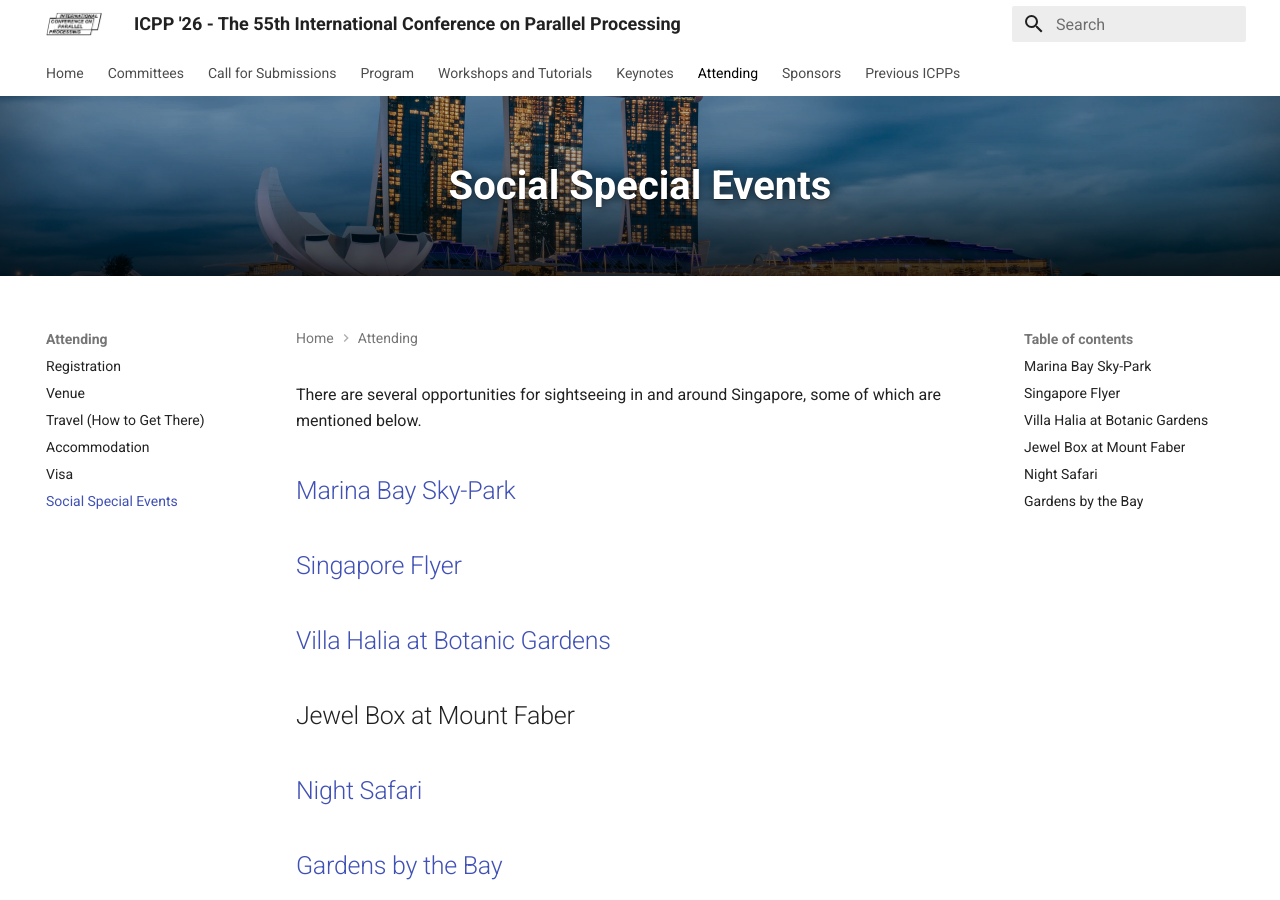
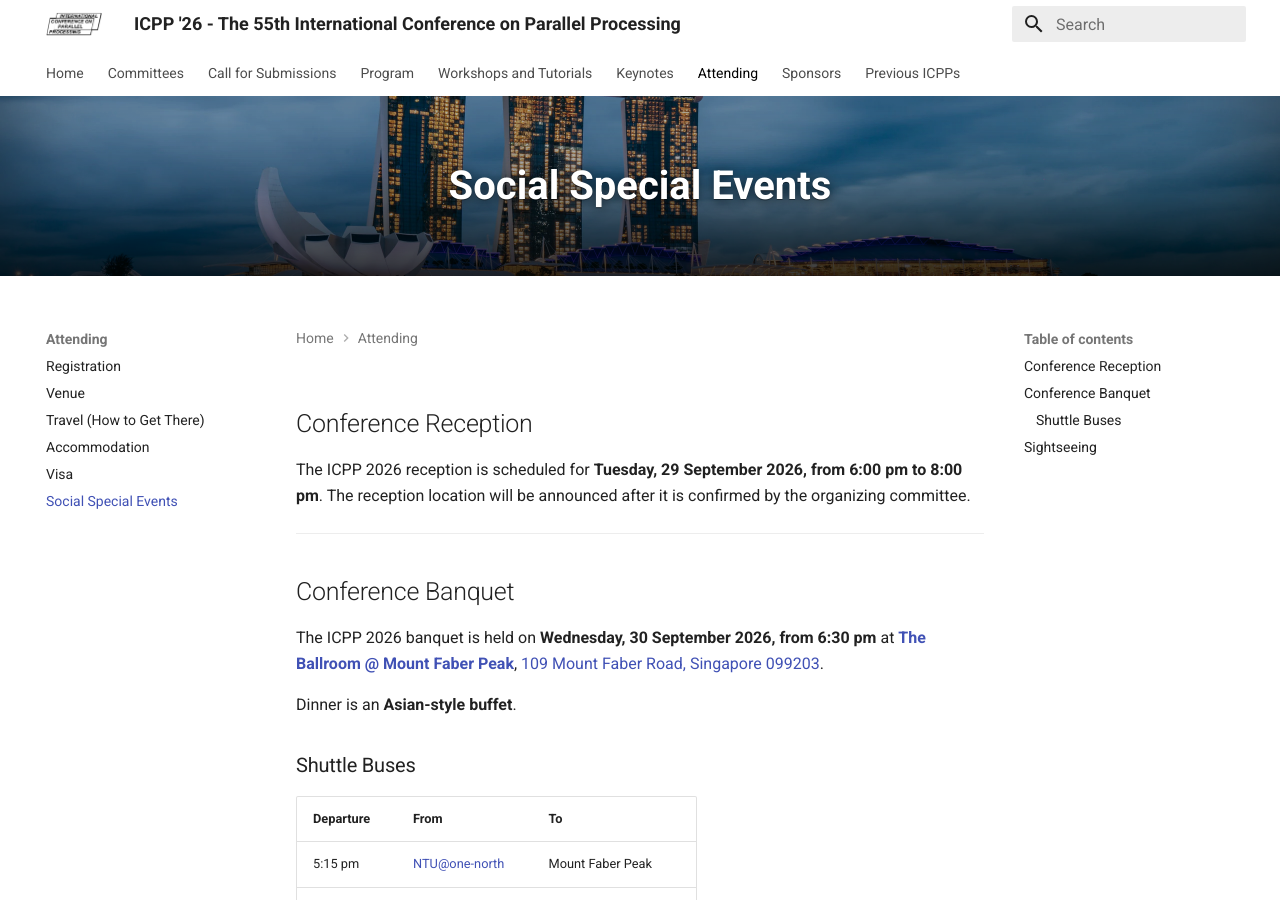
Before and after one commit to icpp2026/icpp2026.github.io, an MkDocs documentation site: the page built from docs/social-special-events.md, in a window 1280 px wide and 900 px high. Built offline with MkDocs 1.6.1 and Material for MkDocs 9.7.7, drawn with Linux system fonts in a browser that asks for light colours; comment, search, counter and statistics services are not loaded; some of the changed text lies outside the part shown.

Commit message:
docs: add banquet and reception details to social events page
Banquet: The Ballroom @ Mount Faber Peak, 30 Sep from 6:30 pm, Asian
buffet, with the two shuttle-bus trips. Schedule day 2 now links to it
and shows the 17:15 departure. Reception gets a placeholder section
until the location is confirmed.

Sightseeing entries move from empty h2 headings into a card grid with
one-line descriptions; fixes the dead Jewel Box entry and the stale
Night Safari and Gardens by the Bay URLs.

Claude-Session: https://claude.ai/code/session_018DnkTqEFUe7EyRkcqvjULK

```diff
--- a/docs/social-special-events.md
+++ b/docs/social-special-events.md
@@ -1,13 +1,54 @@
-There are several opportunities for sightseeing in and around Singapore, some of which are mentioned below.
+# Social and Special Events
 
-## [Marina Bay Sky-Park](https://www.marinabaysands.com/attractions/skypark-observation-deck.html){:target="_blank"}
+## Conference Reception
 
-## [Singapore Flyer](https://www.singaporeflyer.com/en){:target="_blank"}
+The ICPP 2026 reception is scheduled for **Tuesday, 29 September 2026, from 6:00 pm to 8:00 pm**. The reception location will be announced after it is confirmed by the organizing committee.
 
-## [Villa Halia at Botanic Gardens](https://www.thehalia.com/){:target="_blank"}
+----
 
-## Jewel Box at Mount Faber
+## Conference Banquet
 
-## [Night Safari](http://www.nightsafari.com.sg/index.html){:target="_blank"}
+The ICPP 2026 banquet is held on **Wednesday, 30 September 2026, from 6:30 pm** at [**The Ballroom @ Mount Faber Peak**](https://mountfaberleisure.com/attraction/mount-faber-peak/){:target="_blank"}, [109 Mount Faber Road, Singapore 099203](https://www.google.com/maps/search/?api=1&query=Mount+Faber+Peak%2C+109+Mount+Faber+Road%2C+Singapore+099203){:target="_blank"}.
 
-## [Gardens by the Bay](http://www.gardensbythebay.com.sg){:target="_blank"}
+Dinner is an **Asian-style buffet**.
+
+### Shuttle Buses
+
+| Departure | From | To |
+| :--- | :--- | :--- |
+| 5:15 pm | [NTU@one-north](venue.md) | Mount Faber Peak |
+| 9:00 pm | Mount Faber Peak | [Park Avenue Rochester](accommodation.md) |
+
+----
+
+## Sightseeing
+
+Several attractions in and around Singapore are worth a visit.
+
+<div class="grid cards" markdown>
+
+- [**Marina Bay Sky-Park**](https://www.marinabaysands.com/attractions/skypark-observation-deck.html){:target="_blank"}
+
+    Observation deck 57 storeys above Marina Bay.
+
+- [**Singapore Flyer**](https://www.singaporeflyer.com/en){:target="_blank"}
+
+    Giant observation wheel overlooking the bay and the city skyline.
+
+- [**Gardens by the Bay**](https://www.gardensbythebay.com.sg){:target="_blank"}
+
+    Supertree Grove and the conservatories, next to Marina Bay Sands.
+
+- [**Night Safari**](https://www.mandai.com/en/night-safari.html){:target="_blank"}
+
+    The world's first nocturnal wildlife park, in the Mandai reserve.
+
+- [**The Jewel Box, Mount Faber Peak**](https://mountfaberleisure.com/attraction/mount-faber-peak/){:target="_blank"}
+
+    Hilltop dining and the cable car to Sentosa - also the banquet venue.
+
+- [**Villa Halia, Singapore Botanic Gardens**](https://www.thehalia.com/){:target="_blank"}
+
+    Restaurant set in the ginger garden of the UNESCO-listed Botanic Gardens.
+
+</div>
```
Also changed, not shown: docs/schedule.md (+3 -3 lines), docs/venue.md (+1 -1 lines).
